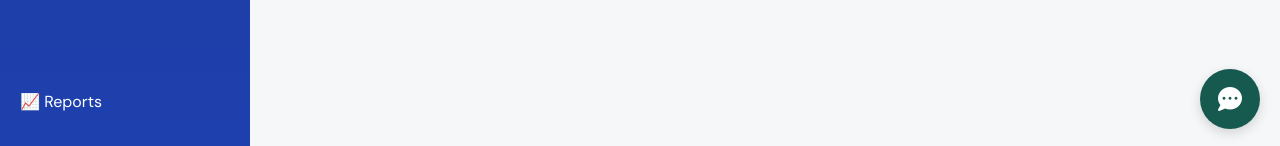
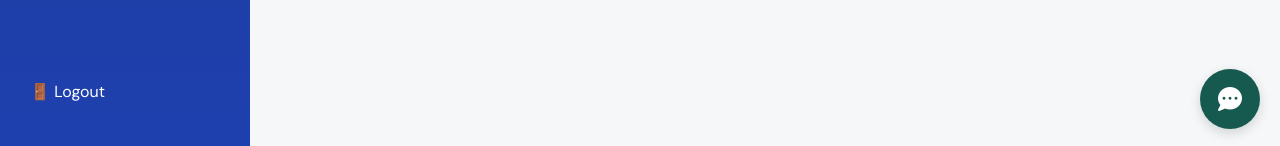
Before and after one commit to springboardmentor1607-maker/Group1_Team3, a React app in the folder frontend/: page /admin in a window 1280 px wide. Shown: the part 651-797 px from the top of the page. Built offline with nearby package versions, Linux system fonts and the light colour scheme; sample sign-in values are in the browser's storage; the HTML template or start-up script is replaced by a standard one.

Commit message:
Updated admin sidebar (removed duplicate reports, added logout)

```diff
--- a/frontend/src/components/AdminLayout.jsx
+++ b/frontend/src/components/AdminLayout.jsx
@@ -58,8 +58,12 @@ function AdminLayout() {
           ))}
         </div>
 
-        <div style={{ marginBottom: "15px", cursor: "pointer" }} onClick={() => navigate("/admin/report")}>
-          📈 Reports
+        <div style={{ marginBottom: "15px", cursor: "pointer", padding: "10px",borderRadius:"8px"}}
+        onClick={handleLogout}
+        onMouseEnter={(e) => e.currentTarget.style.background = "rgba(255,255,255,0.15)"}
+        onMouseLeave={(e) => e.currentTarget.style.background = "transparent"}
+        >
+          🚪 Logout
         </div>
 
       </aside>
```
